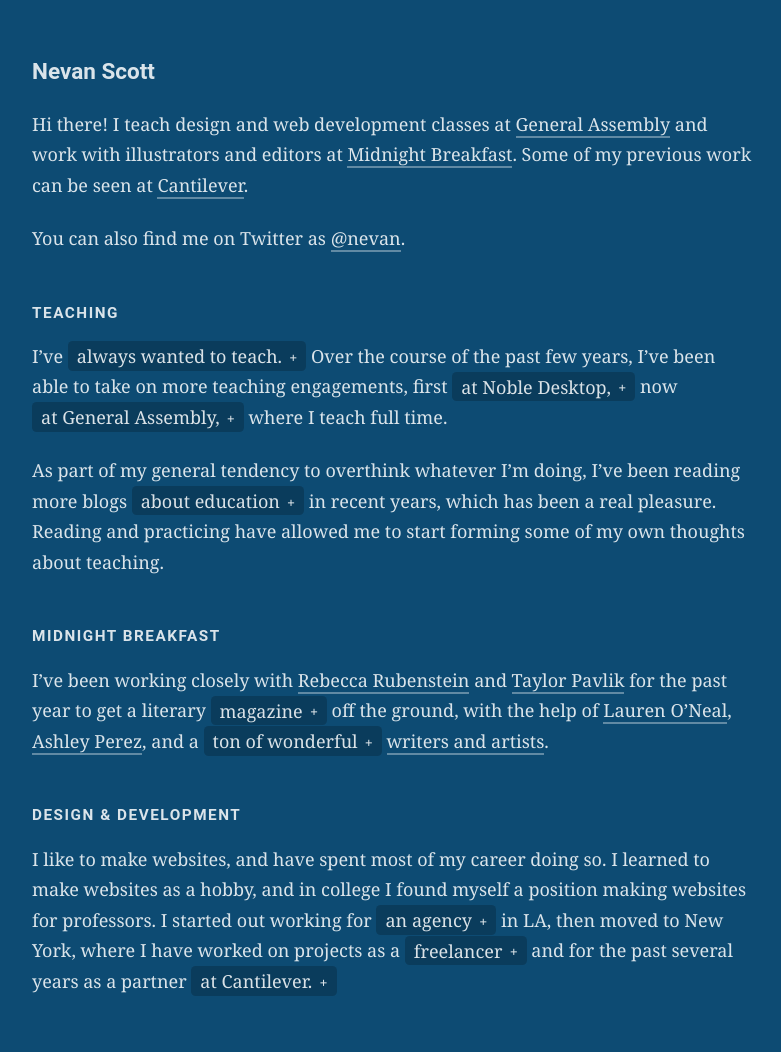
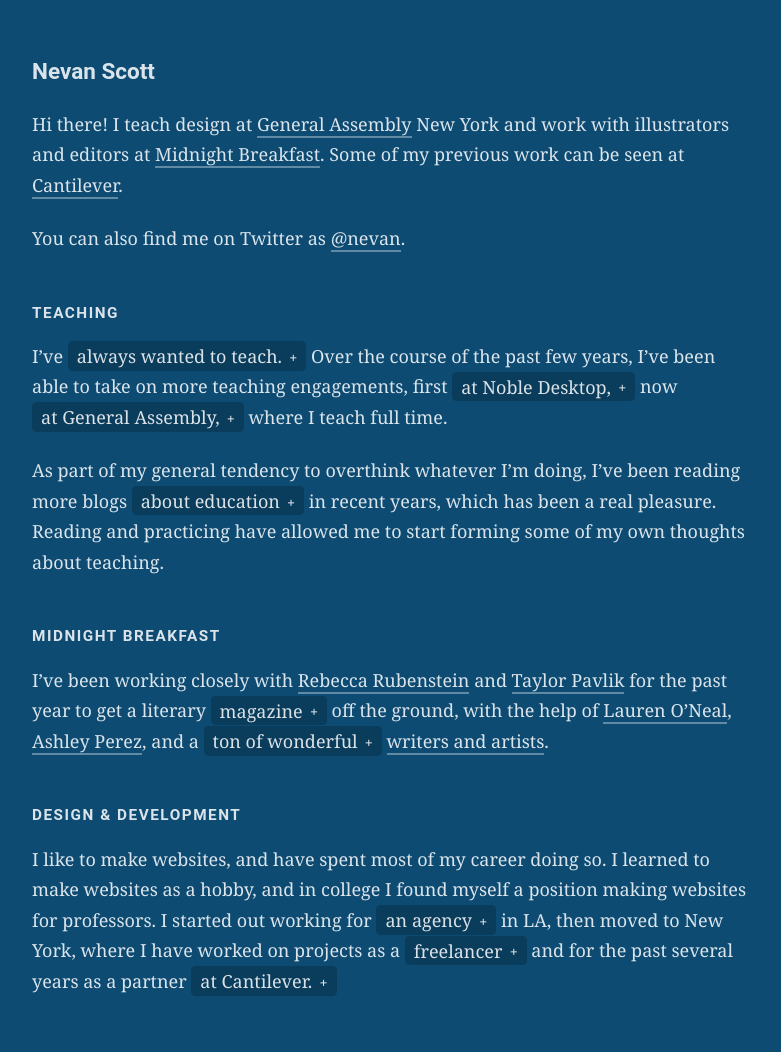
Before and after one commit to nevanscott/nevanscott.github.io, a Jekyll site: the page built from index.md, in a window 1280 px wide. Shown: the whole page, without its empty margins (248-1029 px from the left). Built offline with Jekyll 4.4.1, drawn with Linux system fonts in a browser that asks for light colours; nearby versions of some CDN libraries; some web fonts are replaced.

Commit message:
Update index.md

```diff
--- a/index.md
+++ b/index.md
@@ -5,7 +5,7 @@ layout: default
 Nevan Scott
 ===========
 
-Hi there! I teach design and web development classes at [General Assembly](http://generalassemb.ly/) and work with illustrators and editors at [Midnight Breakfast](http://midnightbreakfast.com/). Some of my previous work can be seen at [Cantilever](http://cantilever.co/work/).
+Hi there! I teach design at [General Assembly](http://generalassemb.ly/) New York and work with illustrators and editors at [Midnight Breakfast](http://midnightbreakfast.com/). Some of my previous work can be seen at [Cantilever](http://cantilever.co/work/).
 
 You can also find me on Twitter as [@nevan](https://twitter.com/nevan).
 
```
